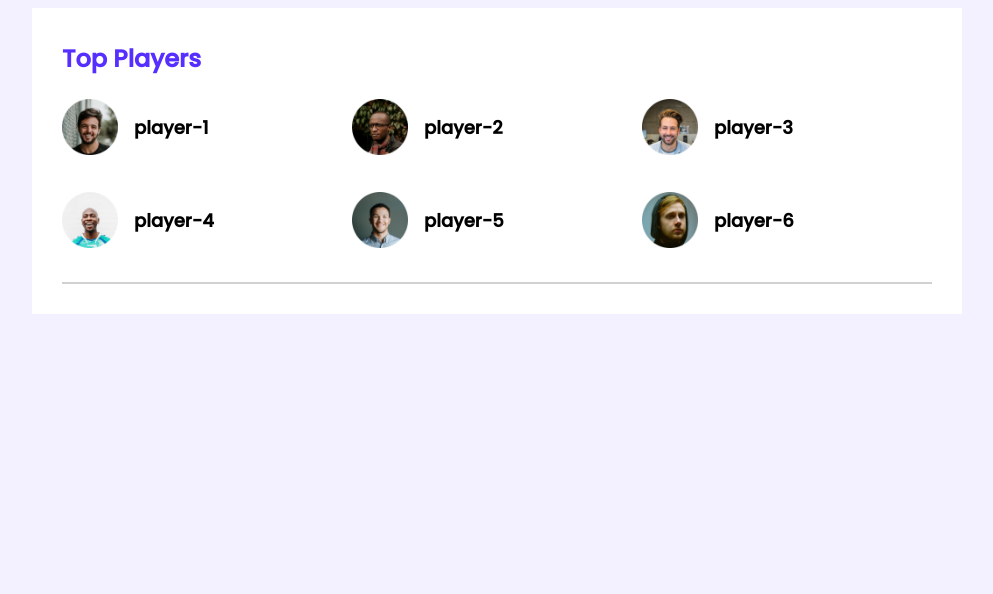
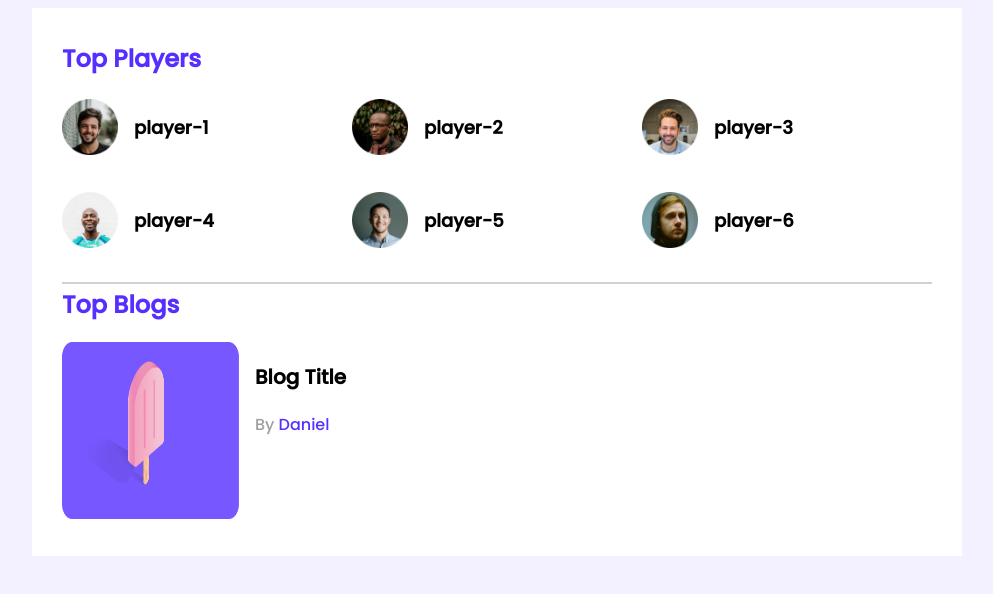
Before and after one commit to JubayerAhmmodShuvo/leader-board-css3, a plain HTML site: page index.html in a window 1280 px wide. Shown: the whole page, without its empty margins (143-1136 px from the left). Drawn offline with Linux system fonts and the light colour scheme.

```diff
--- a/index.html
+++ b/index.html
@@ -47,6 +47,20 @@
                 </div>
             </div>
             <hr>
+            <div class="top-blog">
+                <h2 class="section-title">Top Blogs</h2>
+               <div class="blogs">
+                <article class="blog">
+                    <div class="thumbnail">
+                        <img src="images/blogs/blog-1.png" alt="">
+                    </div>
+                    <div class="blog-info">
+                        <h3 class="blog-title">Blog Title</h3>
+                        <p class="blog-author">By <a href="">Daniel</a></p>
+                    </div>
+                </article>
+               </div>
+            </div>
         </section>
     </main>
 </body>
--- a/styles/style.css
+++ b/styles/style.css
@@ -44,3 +44,26 @@
     margin-left: 16px;
     font-size: 18px;
 }
+/* tip blog style */
+.blog{
+    display: flex;
+}
+.blog .thumbnail img{
+    width: 177px;
+    height: 177px;
+}
+.blog-info{
+    margin-left: 16px;
+}
+.blog-title{
+    font-size: 20px;
+}
+.blog-author{
+    font-size: 16px;
+    color: #9f9f9f;
+}
+.blog-author a{
+    text-decoration: none;
+    font-size: 16px;
+    color: #562EFF;
+}
```
